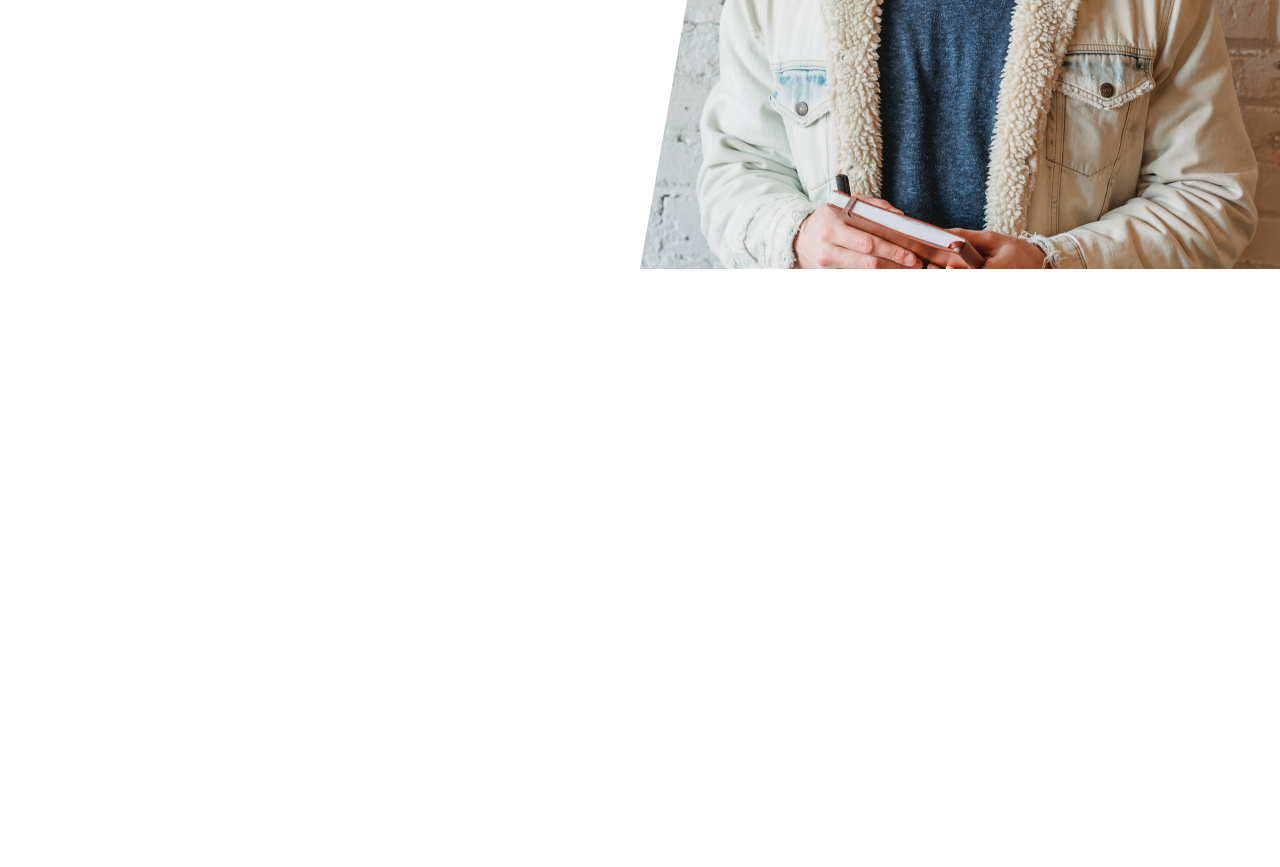
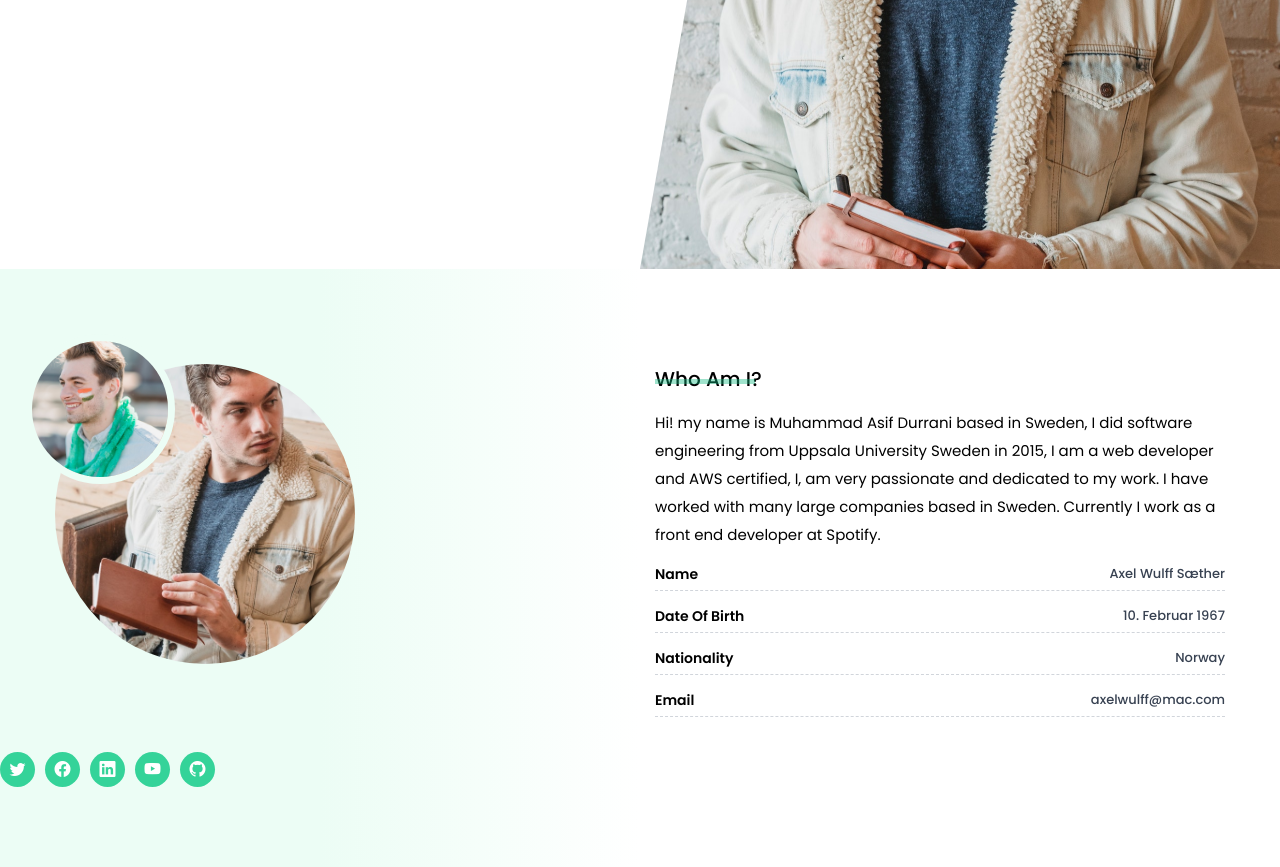
Before and after one commit to achwell/Sass-Complete-Guide-Create-Responsive-Portfolio-Website, a website: page sass-portfolio/index.html in a window 1280 px wide. Shown: the part 531-1398 px from the top of the page. Before the commit the page ends 800 px from the top, so only its background shows below. Drawn offline with nearby package versions, Linux system fonts and the light colour scheme; files that its build step writes are made by us from their sources.

Commit message:
Etter Section 10: About Section

```diff
--- a/sass-portfolio/app.scss
+++ b/sass-portfolio/app.scss
@@ -7,6 +7,7 @@
 @use "scss/components/header";
 @use "scss/components/buttons";
 @use "scss/components/modal";
+@use "scss/components/about";
 
 // import layout modules
 @use "scss/layout/grid";
--- a/sass-portfolio/index.html
+++ b/sass-portfolio/index.html
@@ -20,20 +20,20 @@
 <nav class="nav">
     <div class="nav__wrapper">
         <div class="nav__wrapper__logo">
-            <a href="" class="nav__wrapper__logo__brand">axel</a>
+            <a href="#header" class="nav__wrapper__logo__brand">axel</a>
         </div>
         <ul class="nav__wrapper__ul">
             <li class="nav__wrapper__ul__li">
-                <a href="" class="nav__wrapper__ul__li__a">Home</a>
+                <a href="#header" class="nav__wrapper__ul__li__a">Home</a>
             </li>
             <li class="nav__wrapper__ul__li">
-                <a href="" class="nav__wrapper__ul__li__a">about</a>
+                <a href="#about" class="nav__wrapper__ul__li__a">about</a>
             </li>
             <li class="nav__wrapper__ul__li">
-                <a href="" class="nav__wrapper__ul__li__a">experience</a>
+                <a href="#experience" class="nav__wrapper__ul__li__a">experience</a>
             </li>
             <li class="nav__wrapper__ul__li">
-                <a href="" class="nav__wrapper__ul__li__a">projects</a>
+                <a href="#projects" class="nav__wrapper__ul__li__a">projects</a>
             </li>
             <li class="nav__wrapper__ul__li">
                 <a href="#skills" class="nav__wrapper__ul__li__a">skills</a>
@@ -42,7 +42,7 @@
                 <a href="#testimonials" class="nav__wrapper__ul__li__a">testimonials</a>
             </li>
             <li class="nav__wrapper__ul__li">
-                <a href="" class="nav__wrapper__ul__li__a">blogs</a>
+                <a href="#blogs" class="nav__wrapper__ul__li__a">blogs</a>
             </li>
         </ul>
         <div class="nav__wrapper__toggle">
@@ -50,7 +50,7 @@
         </div>
     </div>
 </nav>
-<header class="header">
+<header class="header" id="header">
     <div class="container">
         <div class="row">
             <div class="col-xlg-6 col-lg-6 col-md-12">
@@ -85,8 +85,8 @@
                 create thoughtful and purposeful websites.
             </p>
             <div class="modal__wrapper__contents__block">
-                <span class="modal__wrapper__contents__block__left">email</span>
-                <span class="modal__wrapper__contents__block__right">axelwulff@mac.com</span>
+                <span class="modal__wrapper__contents__block__left ">email</span>
+                <span class="modal__wrapper__contents__block__right lowercase">axelwulff@mac.com</span>
             </div>
             <div class="modal__wrapper__contents__block">
                 <span class="modal__wrapper__contents__block__left">phone</span>
@@ -95,6 +95,52 @@
         </div>
     </div>
 </section>
+<section class="about" id="about">
+    <div class="container">
+        <div class="row">
+            <div class="col-xlg-6 col-lg-6">
+                <div class="about__image">
+                    <img src="./assets/images/large.jpg" alt="large image">
+                    <div class="about__image__small">
+                        <img src="./assets/images/small.jpg" alt="small image">
+                    </div>
+                </div>
+            </div>
+            <div class="col-xlg-6 col-lg-6 col-sm-12">
+                <h1 class="heading">who am I?</h1>
+                <div class="about__info">
+                    <p class="about__info__message">Hi! my name is Muhammad Asif Durrani based in Sweden, I did software
+                        engineering from Uppsala University Sweden in 2015, I am a web developer and AWS certified, I,
+                        am very passionate and dedicated to my work. I have worked with many large companies based in
+                        Sweden. Currently I work as a front end developer at Spotify.</p>
+                </div>
+                <div class="about__info__block">
+                    <span class="about__info__block__left">name</span>
+                    <span class="about__info__block__right">Axel Wulff Sæther</span>
+                </div>
+                <div class="about__info__block">
+                    <span class="about__info__block__left">date of birth</span>
+                    <span class="about__info__block__right">10. februar 1967</span>
+                </div>
+                <div class="about__info__block">
+                    <span class="about__info__block__left">nationality</span>
+                    <span class="about__info__block__right">Norway</span>
+                </div>
+                <div class="about__info__block">
+                    <span class="about__info__block__left">email</span>
+                    <span class="about__info__block__right lowercase">axelwulff@mac.com</span>
+                </div>
+            </div>
+        </div>
+    </div>
+    <div class="about__info__socials">
+        <a href="https://twitter.com/username" class="about__info__socials__circle" target="_blank"><i class="bi bi-twitter"></i></a>
+        <a href="https://facebook.com/username" class="about__info__socials__circle" target="_blank"><i class="bi bi-facebook"></i></a>
+        <a href="https://linkedin.com/username" class="about__info__socials__circle" target="_blank"><i class="bi bi-linkedin"></i></a>
+        <a href="https://youtube.com/username" class="about__info__socials__circle" target="_blank"><i class="bi bi-youtube"></i></a>
+        <a href="https://github.com/username" class="about__info__socials__circle" target="_blank"><i class="bi bi-github"></i></a>
+    </div>
+</section>
 <script src="app.js"></script>
 </body>
 </html>
--- a/sass-portfolio/scss/abstracts/_variables.scss
+++ b/sass-portfolio/scss/abstracts/_variables.scss
@@ -1,5 +1,6 @@
 $gutter: 1.5rem;
 $maxWidth: 120rem;
+$padding-y: 8rem;
 $breakPoints: (
         "xlg": 1200px,
         "lg": 1200px,
--- /dev/null
+++ b/sass-portfolio/scss/components/_about.scss
@@ -0,0 +1,105 @@
+@use "../abstracts" as *;
+
+.about {
+  padding: $padding-y 0;
+  background: linear-gradient(to right, $green-50 25%, $white 50%);
+
+  &__image {
+    width: 30rem;
+    height: 30rem;
+    position: relative;
+    @include responsive(lg) {
+      margin: 0 auto;
+    }
+    @include responsive(md) {
+      width: 25rem;
+      height: 25rem;
+    }
+    @include responsive(xsm) {
+      width: 20rem;
+      height: 20rem;
+    }
+    img {
+      @include imageCover;
+      border-radius: 50%;
+    }
+
+    &__small {
+      @include position(absolute, -3rem, null, null, -3rem);
+      width: 15rem;
+      height: 15rem;
+      @include responsive(md) {
+        width: 12rem;
+        height: 12rem;
+      }
+      @include responsive(xsm) {
+        width: 10rem;
+        height: 10rem;
+      }
+      img {
+        border-radius: 50%;
+        @include imageCover;
+        border: 0.7rem solid $green-50;
+      }
+    }
+  }
+
+  &__info {
+    margin-top: 1.5rem;
+
+    &__message {
+      font-size: 1.5rem;
+      line-height: 2.8rem;
+      color: $black;
+    }
+
+    &__block {
+      @include flexBox(space-between, null);
+      margin-top: 1.5rem;
+      padding-bottom: 0.5rem;
+      border-bottom: 0.1rem dashed $gray-300;
+
+      &__left {
+        font-size: 1.4rem;
+        font-weight: 600;
+        color: $black;
+        text-transform: capitalize;
+        @include responsive(xsm) {
+          font-weight: 500;
+        }
+      }
+
+      &__right {
+        font-size: 1.3rem;
+        font-weight: 500;
+        color: $gray-700;
+        text-transform: capitalize;
+      }
+
+    }
+
+    &__socials {
+      margin-top: 2rem;
+      display: flex;
+
+      &__circle {
+        width: 3.5rem;
+        height: 3.5rem;
+        @include flexBox(center, center);
+        border-radius: 50%;
+        background: $green-400;
+        margin-left: 1rem;
+        text-decoration: none;
+
+        &:first-child {
+          margin-left: 0;
+        }
+
+        i {
+          font-size: 1.6rem;
+          color: $white;
+        }
+      }
+    }
+  }
+}
--- a/sass-portfolio/scss/components/_nav.scss
+++ b/sass-portfolio/scss/components/_nav.scss
@@ -28,8 +28,8 @@
         &::after {
           @include position(absolute, null, -1rem, 0.6rem, null);
           content: "";
-          width: 0.8rem;
-          height: 0.8rem;
+          width: .8rem;
+          height: .8rem;
           background: $green-500;
           border-radius: 50%;
           box-shadow: 0.2rem 0.2rem $green-200;
```
Also changed, not shown: sass-portfolio/assets/images/developer.jpg (added), sass-portfolio/assets/images/large.jpg (added), sass-portfolio/assets/images/small.jpg (added).
